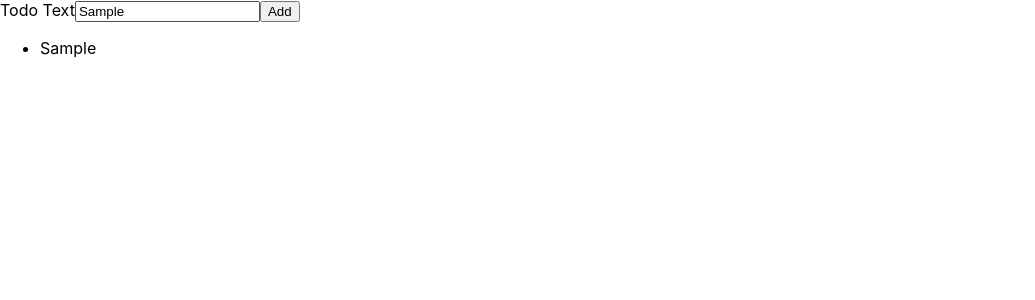
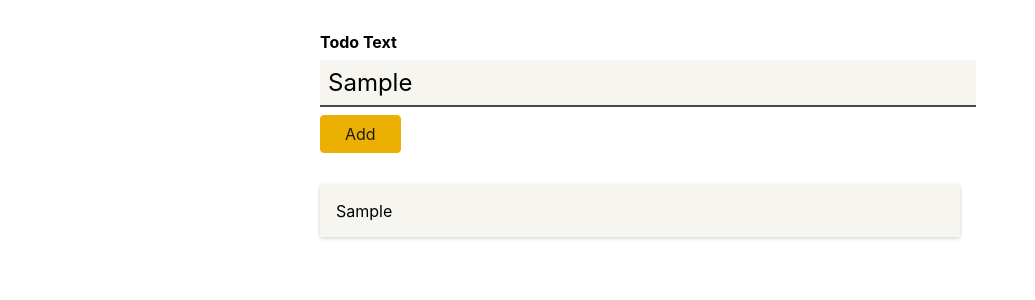
Before and after one commit to afranca/todo-react-ts, a React (Create React App) app: page / in a window 1280 px wide. Both pictures are taken after typing "Sample" into the empty fields and a click on the button "Add". Shown: the top 300 px of the page, without its empty margins (0-1035 px from the left). Built offline with nearby package versions, Linux system fonts and the light colour scheme.

Commit message:
Adding Styling CSS

```diff
--- /dev/null
+++ b/src/components/NewTodo.module.css
@@ -0,0 +1,42 @@
+.form {
+    width: 40rem;
+    margin: 2rem auto;
+
+  }
+
+  .form label {
+    display: block;
+    font-weight: bold;
+    margin-bottom: 0.5rem;
+  }
+
+  .form input {
+    display: block;
+    width: 100%;
+    font: inherit;
+    font-size: 1.5rem;
+    padding: 0.5rem;
+    border-radius: 4px;
+    background-color: #f7f5ef;
+    border: none;
+    border-bottom: 2px solid #494844;
+    border-bottom-right-radius: 0;
+    border-bottom-left-radius: 0;
+    margin-bottom: 0.5rem;
+  }
+
+  .form button {
+    font: inherit;
+    background-color: #ebb002;
+    border: 1px solid #ebb002;
+    color: #201d0f;
+    padding: 0.5rem 1.5rem;
+    border-radius: 4px;
+    cursor: pointer;
+  }
+
+  .form button:hover,
+  .form button:active {
+    background-color: #ebc002;
+    border-color: #ebc002;
+  }
--- a/src/components/NewTodo.tsx
+++ b/src/components/NewTodo.tsx
@@ -1,4 +1,5 @@
 import React, { useRef } from "react";
+import classes from './NewTodo.module.css';
 
 const NewTodo: React.FC<{onAddTodo: (text: string) => void}> = (props)  => {
     const todoTextInputRef = useRef<HTMLInputElement>(null);
@@ -16,7 +17,7 @@
     }
 
   return (
-    <form onSubmit={submitHandler}>
+    <form className={classes.form} onSubmit={submitHandler}>
         <label htmlFor="text"> Todo Text</label>
         <input type='text' id="text" ref={todoTextInputRef}/>
         <button type="submit">Add</button>
--- /dev/null
+++ b/src/components/TodoItem.module.css
@@ -0,0 +1,6 @@
+.item {
+    margin: 1rem 0;
+    box-shadow: 0 1px 4px rgba(0, 0, 0, 0.2);
+    padding: 1rem;
+    background-color: #f7f5ef;
+  }
--- a/src/components/TodoItem.tsx
+++ b/src/components/TodoItem.tsx
@@ -1,8 +1,9 @@
 import React from "react";
+import classes from './TodoItem.module.css';
 
 const TodoItem: React.FC<{id: string, text: string}> = (props) => {
 
-    return  <li key={props.id}>{props.text}</li>
+    return  <li className={classes.item} key={props.id}>{props.text}</li>
 
 }
 
--- /dev/null
+++ b/src/components/Todos.module.css
@@ -0,0 +1,6 @@
+.todos {
+    list-style: none;
+    margin: 2rem auto;
+    padding: 0;
+    width: 40rem;
+  }
--- a/src/components/Todos.tsx
+++ b/src/components/Todos.tsx
@@ -1,10 +1,11 @@
 import React from "react";
 import Todo from "../models/todo";
 import TodoItem from "./TodoItem";
+import classes from './Todos.module.css';
 
 const Todos: React.FC<{items: Todo[]}> = (props) => {
 
-    return <ul>
+    return <ul className={classes.todos}>
         {props.items.map( (item) => (<TodoItem id={item.id} text={item.text}/>) )}
     </ul>
 }
```
